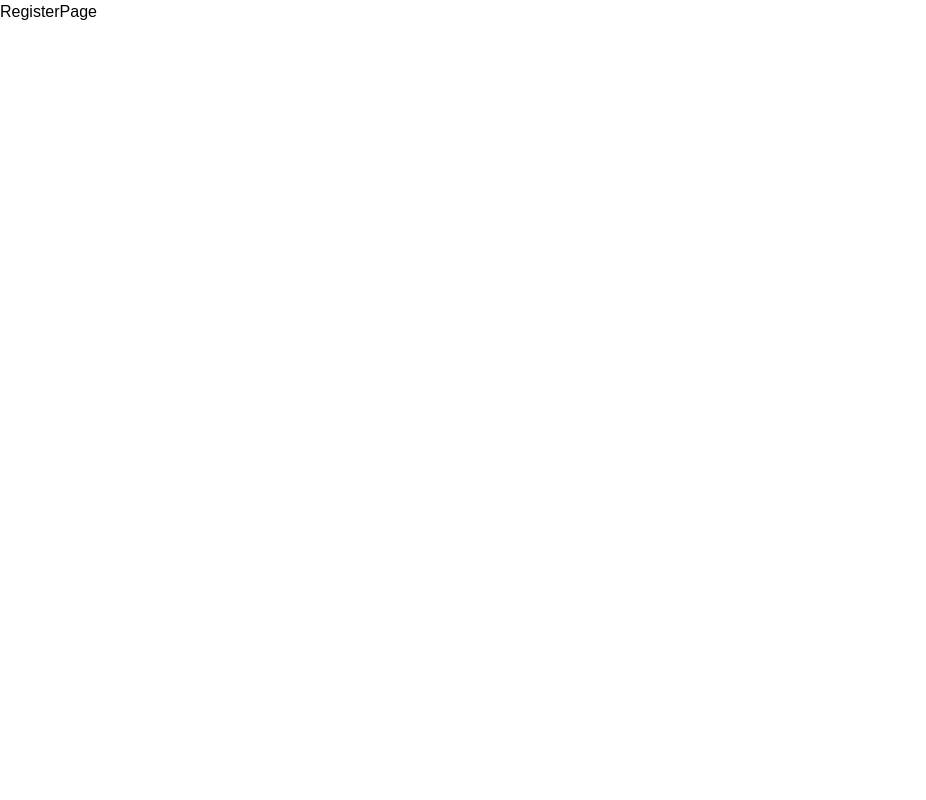
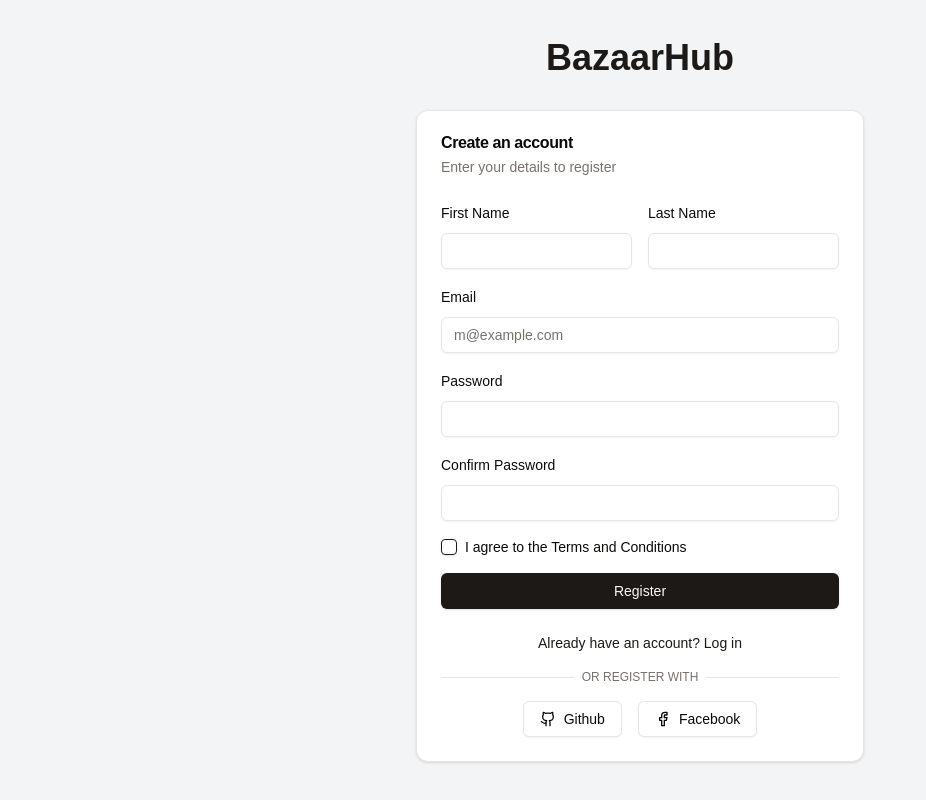
Before and after one commit to Sujal-Gaha/mern-app, a Next.js app in the folder frontend/: page /register in a window 1280 px wide. Shown: the whole page, without its empty margins (0-926 px from the left). Built offline with nearby package versions, Linux system fonts and the light colour scheme.

Commit message:
designed the register page

```diff
--- a/frontend/src/app/login/page.tsx
+++ b/frontend/src/app/login/page.tsx
@@ -14,10 +14,13 @@ import { Checkbox } from "@/components/ui/checkbox";
 import { Input } from "@/components/ui/input";
 import { Label } from "@/components/ui/label";
 import { Facebook, Github } from "lucide-react";
+import { getAppsPath } from "@/lib/config";
 
 export default function LoginPage() {
   const [email, setEmail] = useState("");
   const [password, setPassword] = useState("");
+
+  const { registerPath } = getAppsPath();
 
   const handleSubmit = (e: React.FormEvent) => {
     e.preventDefault();
@@ -27,7 +30,7 @@ export default function LoginPage() {
   return (
     <div className="min-h-screen bg-gray-100 flex flex-col justify-center items-center p-4">
       <div className="mb-8">
-        <h1 className="text-4xl font-bold text-primary">Sujal Bazaar</h1>
+        <h1 className="text-4xl font-bold text-primary">BazaarHub</h1>
       </div>
       <Card className="w-full max-w-md">
         <CardHeader>
@@ -75,7 +78,7 @@ export default function LoginPage() {
             <a href="#" className="text-primary hover:underline">
               Forgot password?
             </a>
-            <a href="#" className="text-primary hover:underline">
+            <a href={registerPath} className="text-primary hover:underline">
               Sign up
             </a>
           </div>
--- a/frontend/src/app/register/page.tsx
+++ b/frontend/src/app/register/page.tsx
@@ -1,5 +1,145 @@
-const RegisterPage = () => {
-  return <div>RegisterPage</div>;
-};
+"use client";
 
-export default RegisterPage;
+import { useState } from "react";
+import { Button } from "@/components/ui/button";
+import {
+  Card,
+  CardContent,
+  CardDescription,
+  CardFooter,
+  CardHeader,
+  CardTitle,
+} from "@/components/ui/card";
+import { Checkbox } from "@/components/ui/checkbox";
+import { Input } from "@/components/ui/input";
+import { Label } from "@/components/ui/label";
+import { Facebook, Github } from "lucide-react";
+import { getAppsPath } from "@/lib/config";
+
+export default function RegisterPage() {
+  const [firstName, setFirstName] = useState("");
+  const [lastName, setLastName] = useState("");
+  const [email, setEmail] = useState("");
+  const [password, setPassword] = useState("");
+  const [confirmPassword, setConfirmPassword] = useState("");
+
+  const { loginPath } = getAppsPath();
+
+  const handleSubmit = (e: React.FormEvent) => {
+    e.preventDefault();
+    console.log("Registration attempted with:", {
+      firstName,
+      lastName,
+      email,
+      password,
+      confirmPassword,
+    });
+  };
+
+  return (
+    <div className="min-h-screen bg-gray-100 flex flex-col justify-center items-center p-4">
+      <div className="mb-8">
+        <h1 className="text-4xl font-bold text-primary">BazaarHub</h1>
+      </div>
+      <Card className="w-full max-w-md">
+        <CardHeader>
+          <CardTitle>Create an account</CardTitle>
+          <CardDescription>Enter your details to register</CardDescription>
+        </CardHeader>
+        <CardContent>
+          <form onSubmit={handleSubmit}>
+            <div className="space-y-4">
+              <div className="grid grid-cols-2 gap-4">
+                <div className="space-y-2">
+                  <Label htmlFor="firstName">First Name</Label>
+                  <Input
+                    id="firstName"
+                    value={firstName}
+                    onChange={(e) => setFirstName(e.target.value)}
+                    required
+                  />
+                </div>
+                <div className="space-y-2">
+                  <Label htmlFor="lastName">Last Name</Label>
+                  <Input
+                    id="lastName"
+                    value={lastName}
+                    onChange={(e) => setLastName(e.target.value)}
+                    required
+                  />
+                </div>
+              </div>
+              <div className="space-y-2">
+                <Label htmlFor="email">Email</Label>
+                <Input
+                  id="email"
+                  type="email"
+                  placeholder="m@example.com"
+                  value={email}
+                  onChange={(e) => setEmail(e.target.value)}
+                  required
+                />
+              </div>
+              <div className="space-y-2">
+                <Label htmlFor="password">Password</Label>
+                <Input
+                  id="password"
+                  type="password"
+                  value={password}
+                  onChange={(e) => setPassword(e.target.value)}
+                  required
+                />
+              </div>
+              <div className="space-y-2">
+                <Label htmlFor="confirmPassword">Confirm Password</Label>
+                <Input
+                  id="confirmPassword"
+                  type="password"
+                  value={confirmPassword}
+                  onChange={(e) => setConfirmPassword(e.target.value)}
+                  required
+                />
+              </div>
+              <div className="flex items-center space-x-2">
+                <Checkbox id="terms" required />
+                <Label htmlFor="terms" className="text-sm">
+                  I agree to the Terms and Conditions
+                </Label>
+              </div>
+              <Button type="submit" className="w-full">
+                Register
+              </Button>
+            </div>
+          </form>
+        </CardContent>
+        <CardFooter className="flex flex-col space-y-4">
+          <div className="text-sm text-center">
+            <a href={loginPath} className="text-primary hover:underline">
+              Already have an account? Log in
+            </a>
+          </div>
+          <div className="relative w-full">
+            <div className="absolute inset-0 flex items-center">
+              <span className="w-full border-t" />
+            </div>
+            <div className="relative flex justify-center text-xs uppercase">
+              <span className="bg-background px-2 text-muted-foreground">
+                Or register with
+              </span>
+            </div>
+          </div>
+          <div className="flex space-x-4">
+            <Button variant="outline" className="w-full">
+              <Github className="mr-2 h-4 w-4" />
+              Github
+            </Button>
+            <Button variant="outline" className="w-full">
+              <Facebook className="mr-2 h-4 w-4" />
+              Facebook
+            </Button>
+          </div>
+        </CardFooter>
+      </Card>
+    </div>
+  );
+}
```
